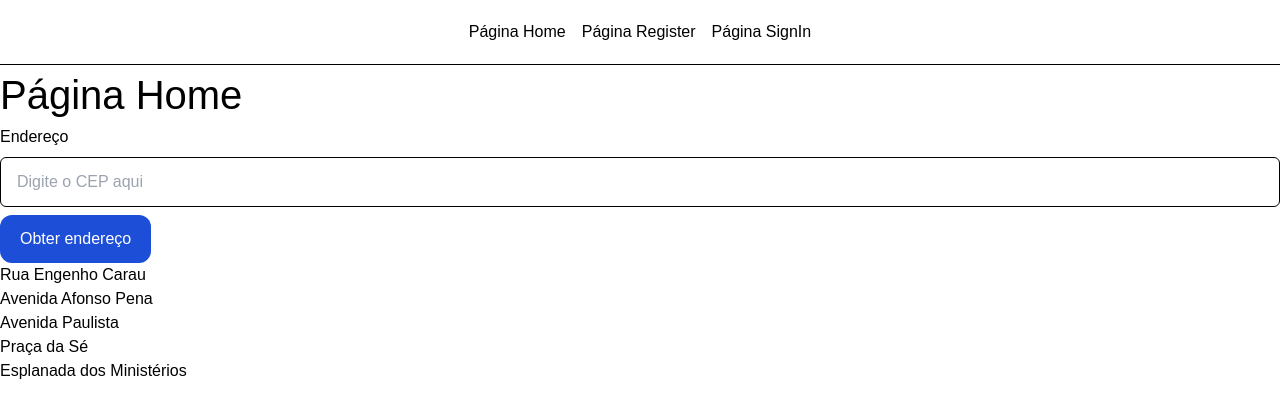
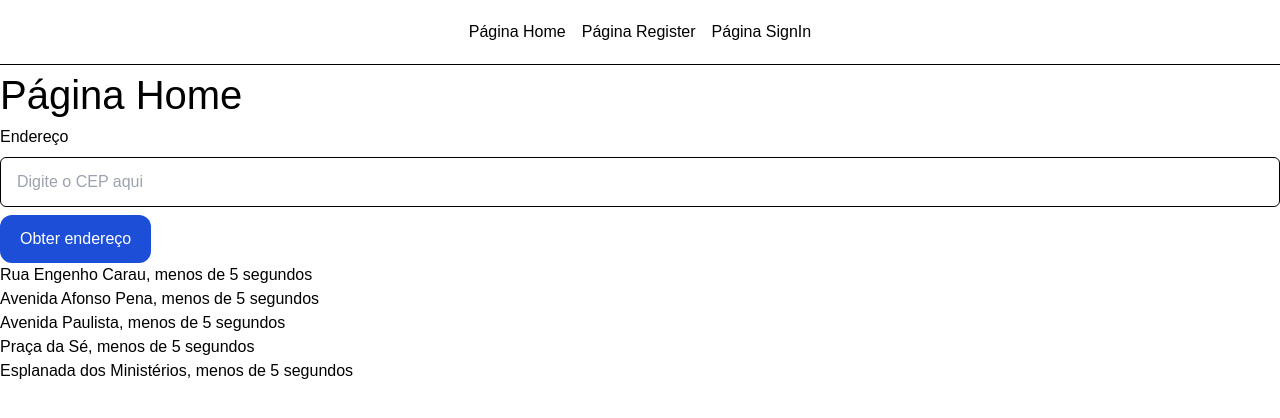
Before and after one commit to softexrecifepe/find-address-by-cep-web, a Next.js app: page / in a window 1280 px wide. Shown: the top 418 px of the page. Built offline with nearby package versions, Linux system fonts and the light colour scheme.

Commit message:
feat: adiciona as propriedades `id` e `createdAt`, e formata a data

```diff
--- a/package.json
+++ b/package.json
@@ -9,6 +9,7 @@
     "lint": "next lint"
   },
   "dependencies": {
+    "date-fns": "^4.1.0",
     "next": "14.2.14",
     "react": "^18",
     "react-dom": "^18"
--- a/src/app/page.tsx
+++ b/src/app/page.tsx
@@ -1,16 +1,10 @@
 "use client";
 import { useState } from "react";
 import { getAddress } from "../../get-address";
+import { formatDistanceToNow } from "date-fns";
+import { ptBR } from "date-fns/locale";
 
-const names = [
-  "Arthur de Oliveira",
-  "Lucas Galvão",
-  "Izabelle Alves",
-  "Gabryella Silva",
-  "Camilinha Barros",
-];
-
-const inititalEnderecos = [
+const inititalEnderecos: Address[] = [
   {
     id: self.crypto.randomUUID(),
     cep: "51270380",
@@ -26,6 +20,7 @@ const inititalEnderecos = [
     gia: "",
     ddd: "81",
     siafi: "2619",
+    createdAt: new Date(),
   },
   {
     id: self.crypto.randomUUID(),
@@ -42,6 +37,7 @@ const inititalEnderecos = [
     gia: "",
     ddd: "31",
     siafi: "4123",
+    createdAt: new Date(),
   },
   {
     id: self.crypto.randomUUID(),
@@ -58,6 +54,7 @@ const inititalEnderecos = [
     gia: "1004",
     ddd: "11",
     siafi: "7107",
+    createdAt: new Date(),
   },
   {
     id: self.crypto.randomUUID(),
@@ -74,6 +71,7 @@ const inititalEnderecos = [
     gia: "",
     ddd: "71",
     siafi: "3849",
+    createdAt: new Date(),
   },
   {
     id: self.crypto.randomUUID(),
@@ -90,6 +88,7 @@ const inititalEnderecos = [
     gia: "",
     ddd: "61",
     siafi: "9701",
+    createdAt: new Date(),
   },
 ];
 
@@ -108,7 +107,17 @@ type Address = {
   gia: string;
   ddd: string;
   siafi: string;
+  createdAt: Date;
 };
+
+function formatDate(date: Date) {
+  const result = formatDistanceToNow(new Date(date), {
+    includeSeconds: true,
+    locale: ptBR,
+  });
+
+  return result;
+}
 
 export default function Home() {
   const [address, setAddress] = useState(null);
@@ -132,9 +141,15 @@ export default function Home() {
       // address = result;
 
       // const newEnderecos = [...enderecos, result];
-      setEnderecos([...enderecos, result]);
+      const newEndereco: Address = {
+        id: self.crypto.randomUUID(),
+        createdAt: new Date(),
+        ...result,
+      };
 
-      console.log(result);
+      console.log(newEndereco);
+
+      setEnderecos([newEndereco, ...enderecos]);
     } catch (error) {
       console.log(error);
       alert("Ocorreu um erro ao obter o endereço.");
@@ -176,7 +191,9 @@ export default function Home() {
 
       <ul>
         {enderecos.map((endereco) => (
-          <li key={endereco.id}>{endereco.logradouro}</li>
+          <li key={endereco.id}>
+            {endereco.logradouro}, {formatDate(endereco.createdAt)}
+          </li>
         ))}
       </ul>
     </div>
```
Also changed, not shown: 1 other file (tests, documents, lock files or other folders).
